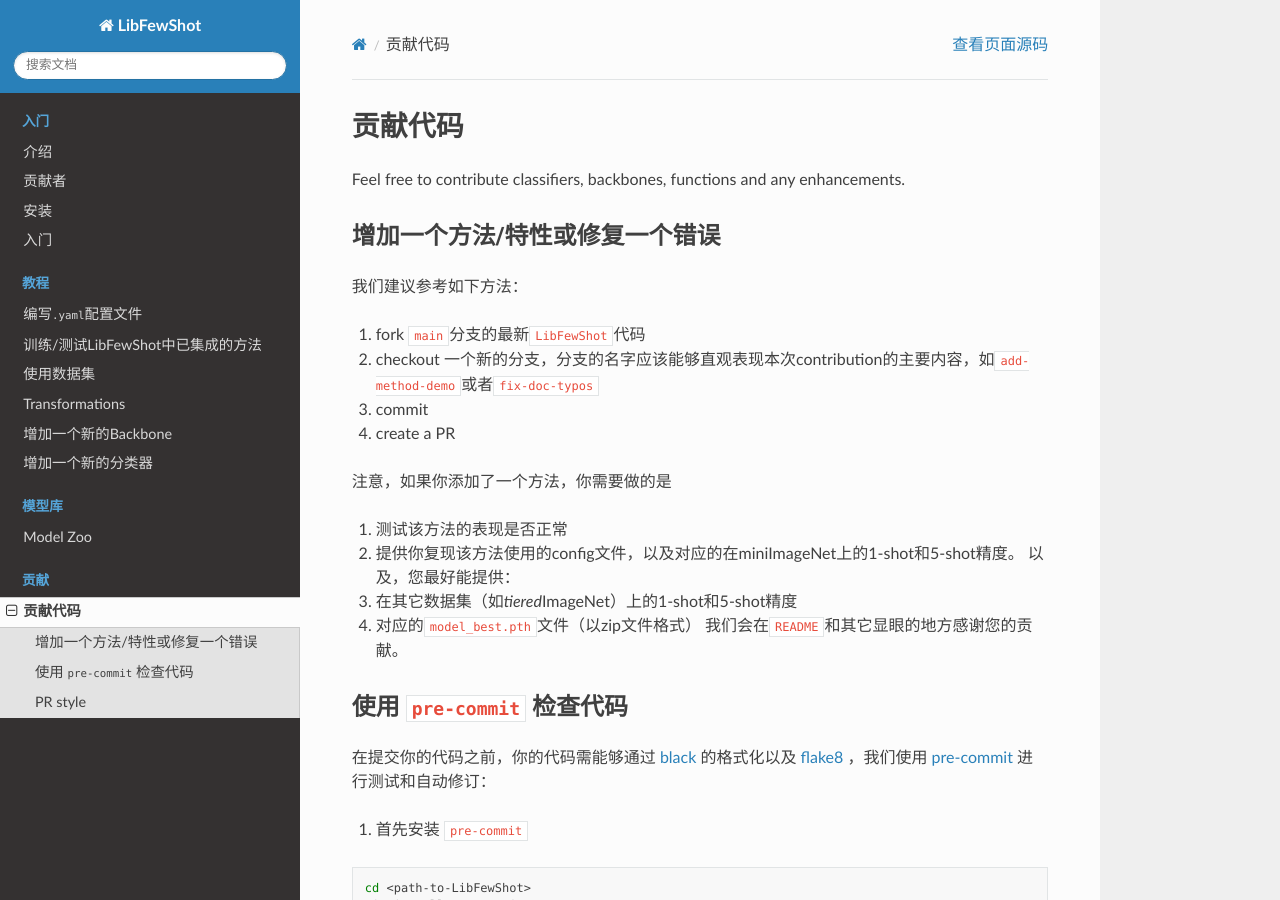
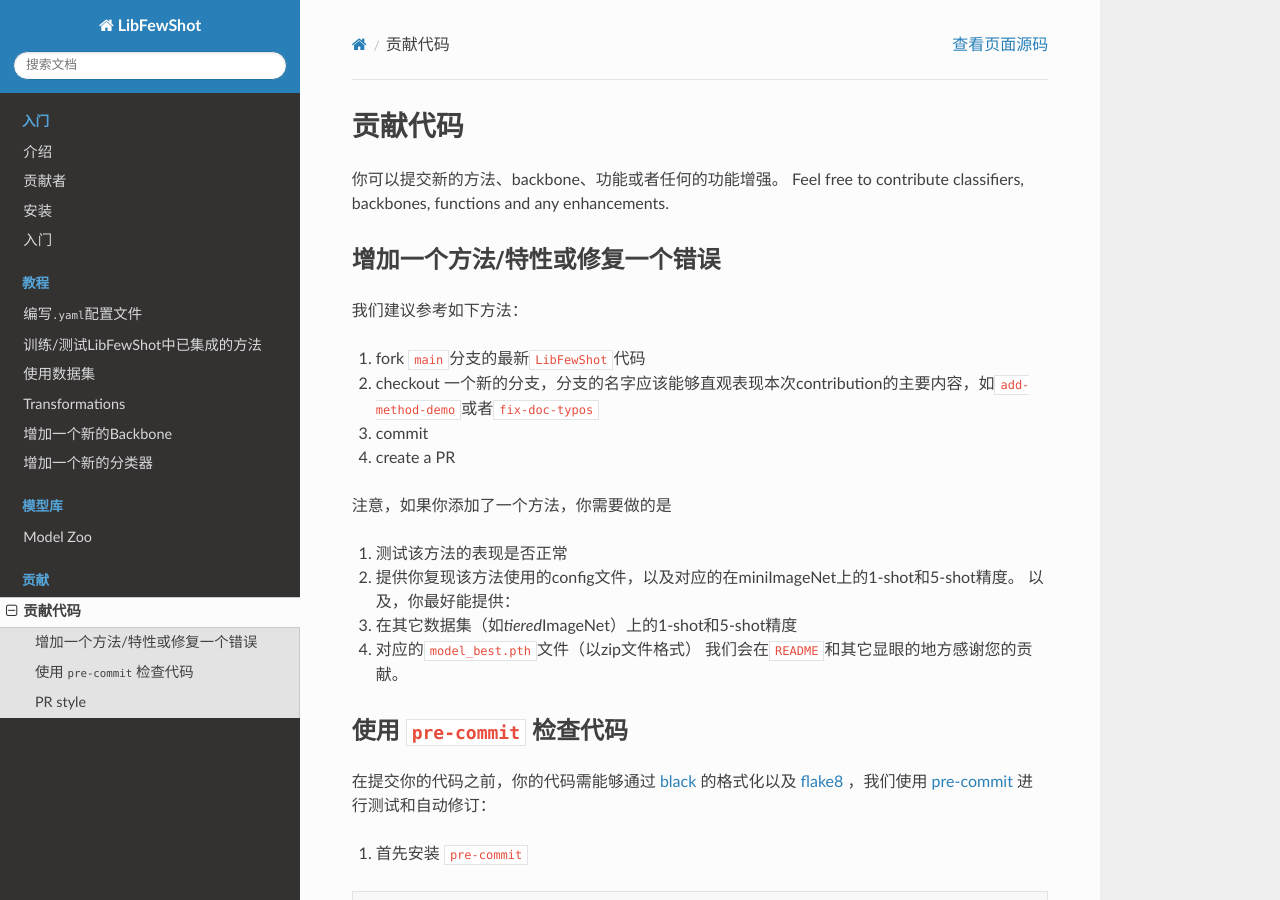
Before and after one commit to RL-VIG/LibFewShot, a Sphinx documentation site: the page built from docs/contributing.md, in a window 1280 px wide and 900 px high. Built offline with Sphinx 7.4.7 and the Read the Docs theme 2.0.0, drawn with Linux system fonts in a browser that asks for light colours.

Commit message:
Update contributing.md

```diff
--- a/docs/contributing.md
+++ b/docs/contributing.md
@@ -1,4 +1,5 @@
 # 贡献代码
+你可以提交新的方法、backbone、功能或者任何的功能增强。
 Feel free to contribute classifiers, backbones, functions and any enhancements.
 
 ## 增加一个方法/特性或修复一个错误
@@ -11,7 +12,7 @@
 注意，如果你添加了一个方法，你需要做的是
 1. 测试该方法的表现是否正常
 2. 提供你复现该方法使用的config文件，以及对应的在miniImageNet上的1-shot和5-shot精度。
-以及，您最好能提供：
+以及，你最好能提供：
 3. 在其它数据集（如*tiered*ImageNet）上的1-shot和5-shot精度
 4. 对应的`model_best.pth`文件（以zip文件格式）
 我们会在`README`和其它显眼的地方感谢您的贡献。
```
